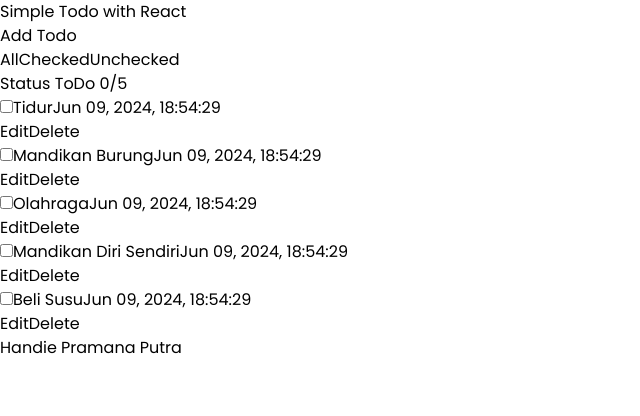
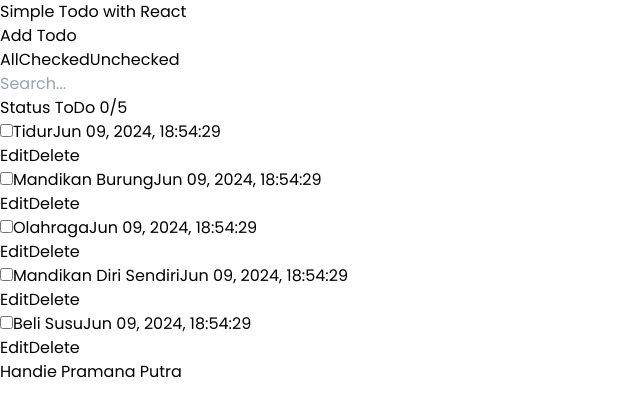
Before and after one commit to pyxsor/todo-react, a React (Vite) app: page / in a window 1280 px wide. Shown: the top 416 px of the page, without its empty margins (0-640 px from the left). Built offline with nearby package versions, Linux system fonts and the light colour scheme.

Commit message:
chore(component): add search on todo by status

```diff
--- a/src/App.jsx
+++ b/src/App.jsx
@@ -8,7 +8,7 @@ import CustomButton from "./component/composable/CustomButton.jsx";
 import CreateToDoModal from "./component/CreateToDoModal";
 import EditToDoModal from "./component/EditToDoModal";
 import ConfirmDeleteModal from "./component/ConfirmDeleteModal";
-import {Button, CloseButton, ComboboxButton, MenuButton} from "@headlessui/react";
+import {Button} from "@headlessui/react";
 
 function App() {
     const [todos, setTodos] = useState(getTodos());
@@ -17,6 +17,7 @@ function App() {
     const [showDeleteModal, setShowDeleteModal] = useState(false);
     const [selectedTodo, setSelectedTodo] = useState(null);
     const [filter, setFilter] = useState("all");
+    const [searchText, setSearchText] = useState("");
 
     const updateTodos = (id, todo) => {
         setTodos(updateTodo(id, todo, todos));
@@ -65,7 +66,16 @@ function App() {
                             Unchecked
                         </Button>
                     </div>
-                    <TodoForm {...{todos, filter}} />
+                    <div className="flex justify-center gap-4 mt-4">
+                        <input
+                            type="text"
+                            placeholder="Search..."
+                            value={searchText}
+                            onChange={(e) => setSearchText(e.target.value)}
+                            className="px-4 py-2 rounded border border-gray-300 w-full max-w-lg"
+                        />
+                    </div>
+                    <TodoForm {...{todos, filter, searchText}} />
                     <Footer/>
                 </Card>
 
--- a/src/component/ToDoForm.jsx
+++ b/src/component/ToDoForm.jsx
@@ -1,16 +1,17 @@
 import TodoItem from "./ToDoItem.jsx";
-import { Fragment, useState, useContext } from "react";
-import { filterTodos, getTodos } from "../database/todos";
-import ToDoContext from "../context/ToDoContext.jsx";
+import {Fragment, useState} from "react";
+import {filterTodos, getTodos} from "../database/todos";
 import CreateToDoModal from "./CreateToDoModal";
-import EditTodoModal from "./EditToDoModal";
-import ConfirmDeleteModal from "./ConfirmDeleteModal";
-import CustomButton from "./composable/CustomButton.jsx";
 
-function TodoForm({ todos, filter }) {
-    const { setSelectedTodo, setShowEditModal, setShowDeleteModal } = useContext(ToDoContext);
+function TodoForm({todos, filter, searchText}) {
     const [showCreateModal, setShowCreateModal] = useState(false);
-    const filteredTodos = filter === "all" ? todos : filterTodos(filter, todos);
+    let filteredTodos = filter === "all" ? todos : filterTodos(filter, todos);
+
+    if (searchText) {
+        filteredTodos = filteredTodos.filter(todo =>
+            todo.text.toLowerCase().includes(searchText.toLowerCase())
+        );
+    }
 
     return (
         <div>
```
